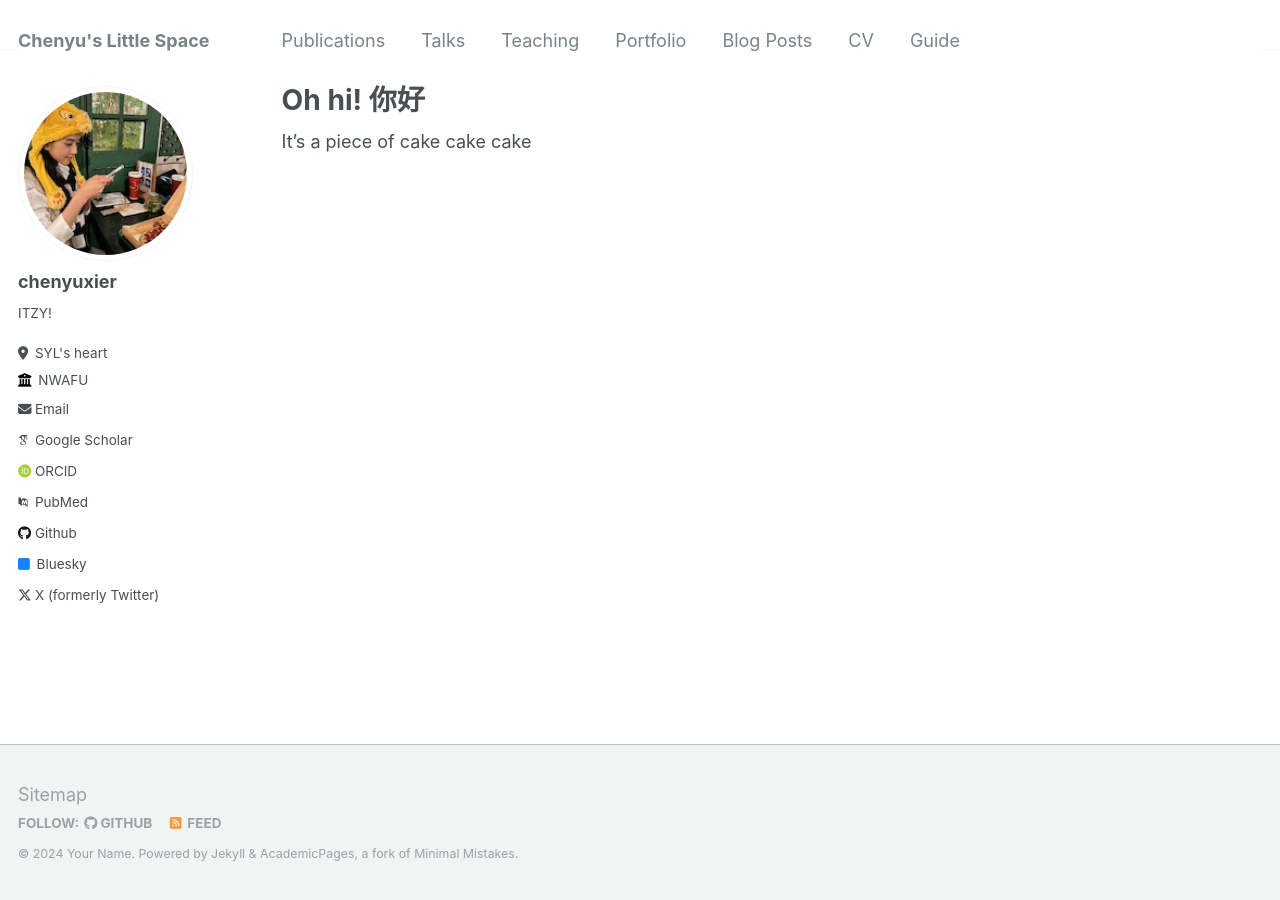
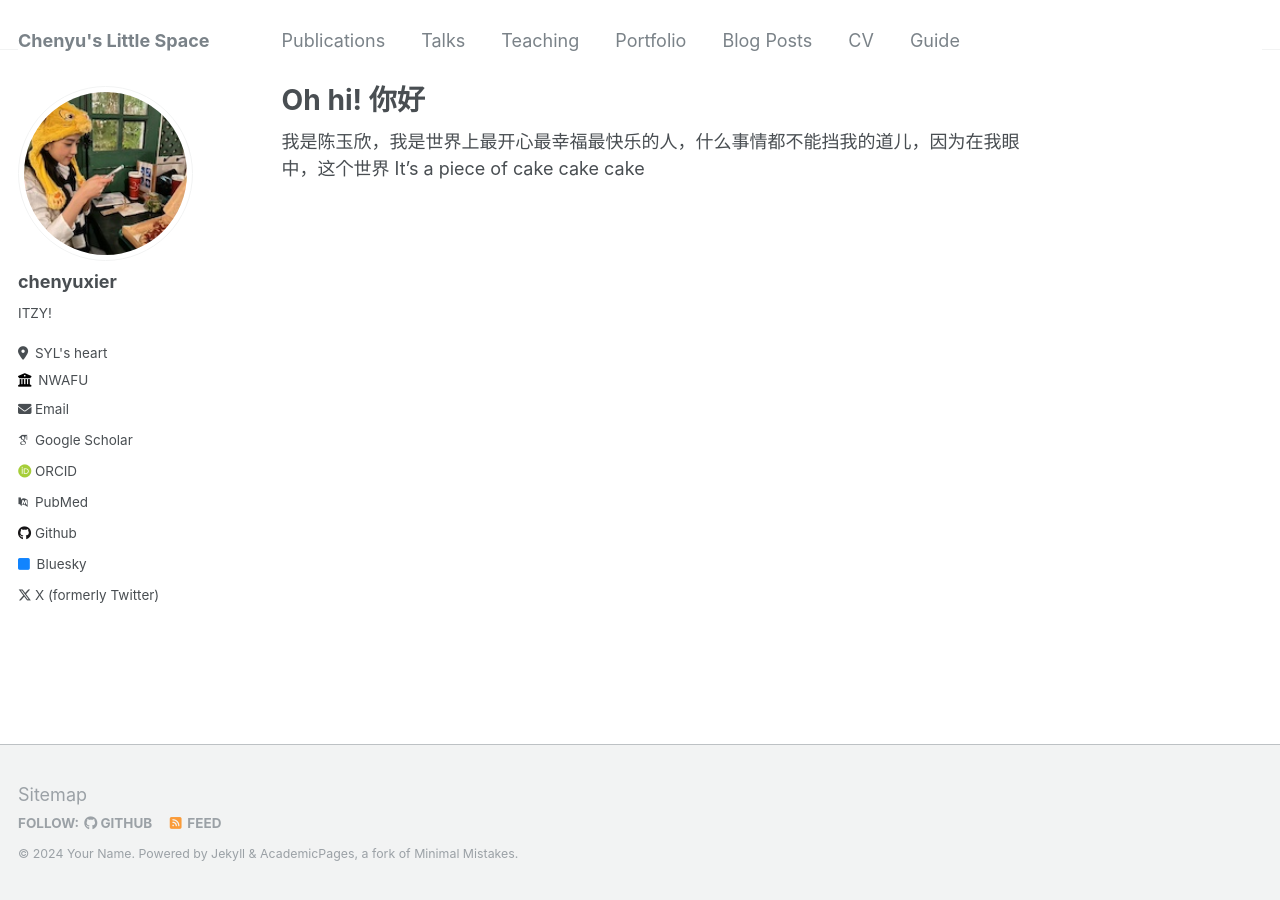
Before and after one commit to myuxinchen/myuxinchen.github.io, a Jekyll site: the page built from _pages/about.md, in a window 1280 px wide. Built offline with Jekyll 4.4.1, drawn with Linux system fonts in a browser that asks for light colours; some web fonts are replaced.

Commit message:
Update about.md

```diff
--- a/_pages/about.md
+++ b/_pages/about.md
@@ -7,4 +7,7 @@ redirect_from:
   - /about.html
 ---
 
+
+
+我是陈玉欣，我是世界上最开心最幸福最快乐的人，什么事情都不能挡我的道儿，因为在我眼中，这个世界
 It's a piece of cake cake cake
```
